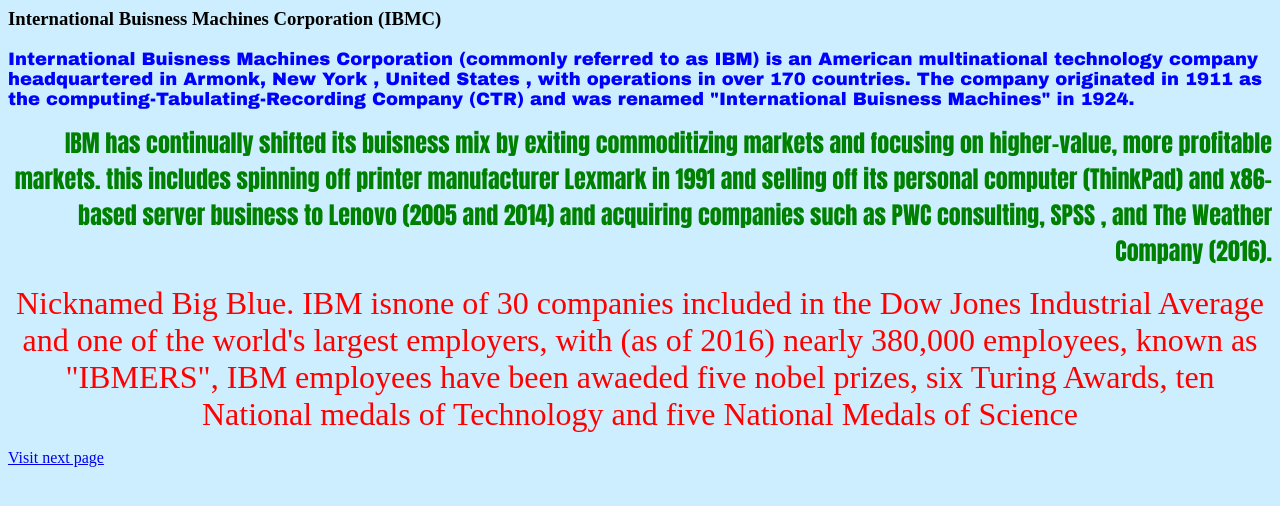
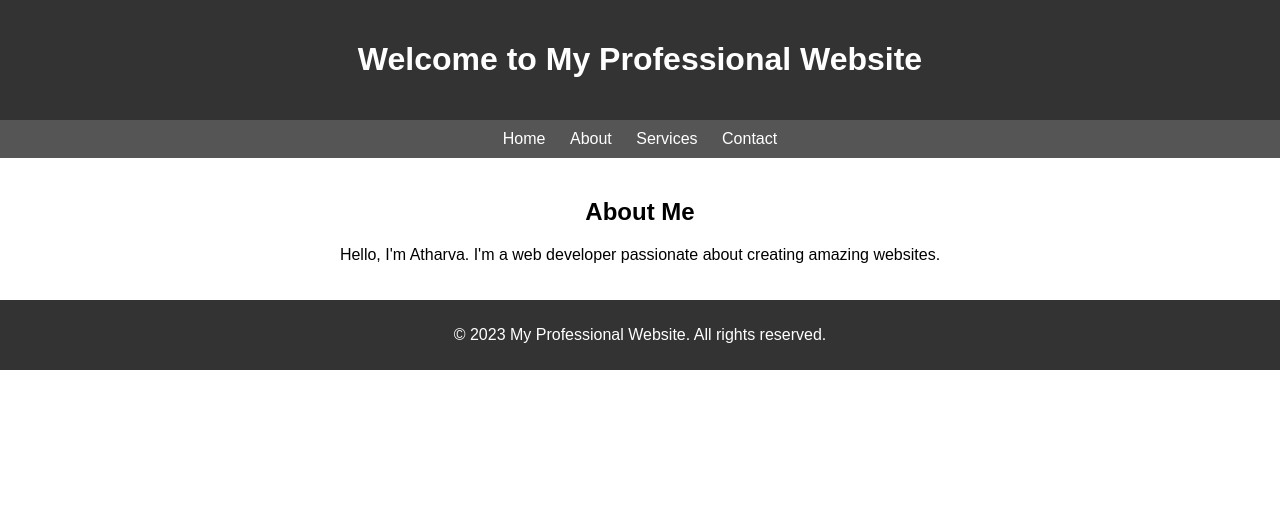
Before and after one commit to Frozt24/website, a plain HTML site: page index.html in a window 1280 px wide. Drawn offline with Linux system fonts and the light colour scheme.

Commit message:
Add files via upload
added index.html

```diff
--- a/index.html
+++ b/index.html
@@ -1,13 +1,79 @@
+
+<!DOCTYPE html>
 <html>
-<head> <title> International Business Machines Corporation </title> </head>
-<body bgcolor="#CCEEFF">
-<H3> International Buisness Machines Corporation (IBMC) </H3>
-<p align="left"> <font size="+1" color="blue" face="arial black"> International Buisness Machines Corporation (commonly referred to as IBM) is an American multinational technology company headquartered in Armonk, New York ,  United States ,  with operations in over 170 countries. The company originated in 1911 as the computing-Tabulating-Recording Company (CTR) and was renamed "International Buisness Machines" in 1924. </font> </p>
+<head>
+    <title>My Professional Website</title>
+    <style>
+        body {
+            font-family: Arial, sans-serif;
+            margin: 0;
+            padding: 0;
+        }
 
-<p align="right"> <font size="+2" color="green" face="impact"> IBM has  continually shifted its buisness mix by exiting commoditizing markets and focusing on higher-value, more profitable markets. this includes spinning off printer manufacturer Lexmark in 1991 and selling off its personal computer (ThinkPad) and x86-based server business to Lenovo (2005 and 2014) and acquiring companies such as PWC consulting, SPSS , and The Weather Company (2016). </font> </p>
+        header {
+            background-color: #333;
+            color: #fff;
+            padding: 20px;
+            text-align: center;
+        }
 
-<p align="center"> <font size="+3" color="red" face="algerian"> Nicknamed Big Blue. IBM isnone of 30 companies included in the Dow Jones Industrial Average and one of the world's largest employers, with (as of 2016) nearly 380,000 employees, known as "IBMERS", IBM employees have been awaeded five nobel prizes, six Turing Awards, ten National medals of Technology and five National Medals of Science </font> </p>
+        nav {
+            background-color: #555;
+            color: #fff;
+            padding: 10px;
+        }
 
-<a href="second1.html"> Visit next page </a>
+        nav ul {
+            list-style-type: none;
+            margin: 0;
+            padding: 0;
+            text-align: center;
+        }
+
+        nav ul li {
+            display: inline-block;
+            margin: 0 10px;
+        }
+
+        nav ul li a {
+            color: #fff;
+            text-decoration: none;
+        }
+
+        section {
+            padding: 20px;
+            text-align: center;
+        }
+
+        footer {
+            background-color: #333;
+            color: #fff;
+            padding: 10px;
+            text-align: center;
+        }
+    </style>
+</head>
+<body>
+    <header>
+        <h1>Welcome to My Professional Website</h1>
+    </header>
+
+    <nav>
+        <ul>
+            <li><a href="#">Home</a></li>
+            <li><a href="#">About</a></li>
+            <li><a href="#">Services</a></li>
+            <li><a href="#">Contact</a></li>
+        </ul>
+    </nav>
+
+    <section>
+        <h2>About Me</h2>
+        <p>Hello, I'm Atharva. I'm a web developer passionate about creating amazing websites.</p>
+    </section>
+
+    <footer>
+        <p>&copy; 2023 My Professional Website. All rights reserved.</p>
+    </footer>
 </body>
 </html>
```
